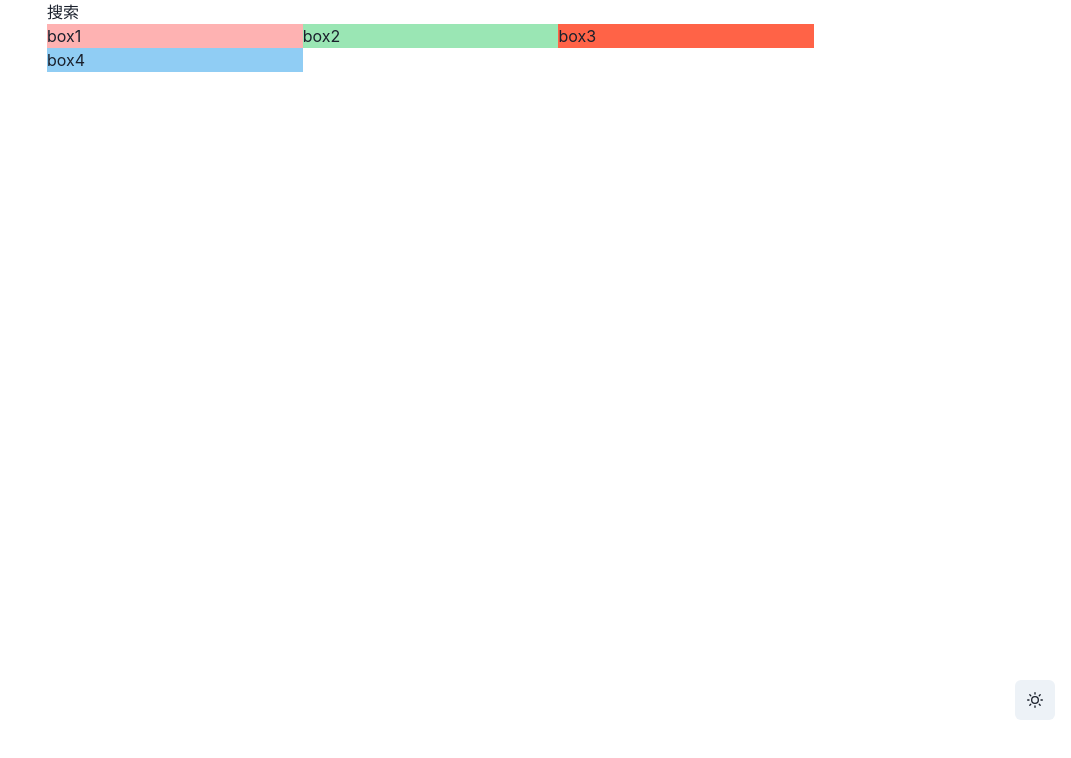
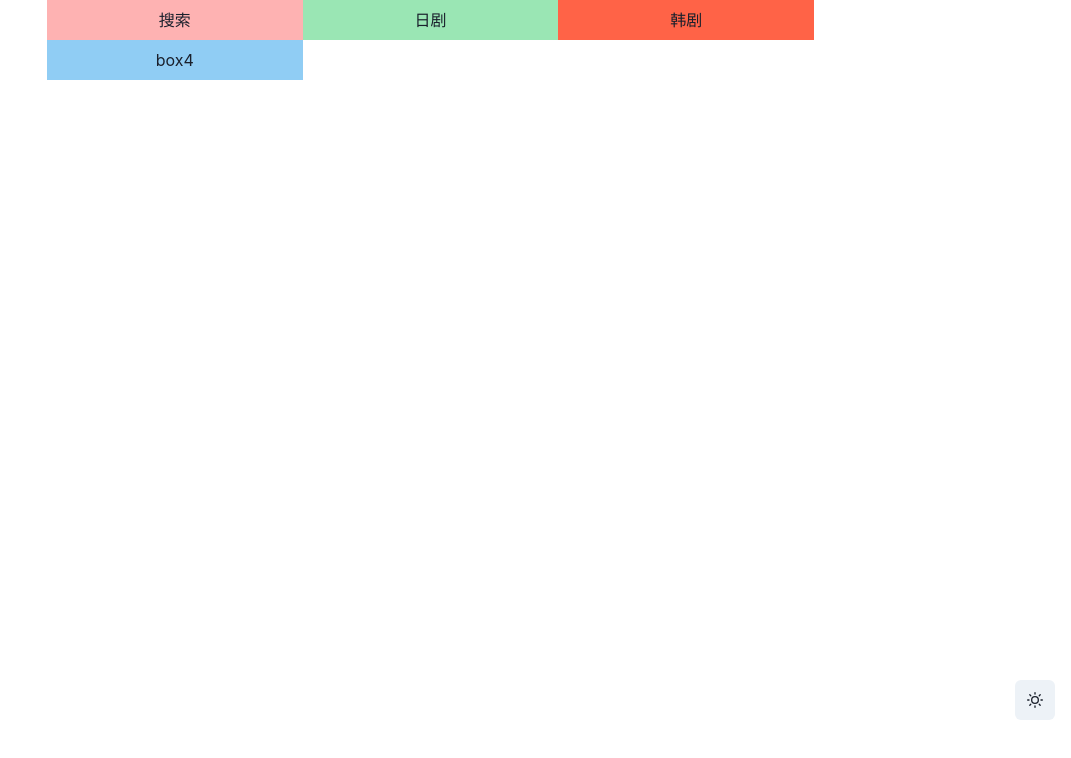
Before and after one commit to dodoto/one, a Next.js app: page / in a window 1280 px wide. Shown: the top 758 px of the page, without its empty margins (209-1280 px from the left). Built offline with nearby package versions, Linux system fonts and the light colour scheme.

Commit message:
modified:   pages/index.tsx

```diff
--- a/pages/index.tsx
+++ b/pages/index.tsx
@@ -1,6 +1,5 @@
 import type { NextPage } from 'next'
-import Link from 'next/link'
-import { Box, Wrap, WrapItem, Center, Container } from '@chakra-ui/react'
+import { Box, Wrap, WrapItem, Link, Center, Container } from '@chakra-ui/react'
 
 
 
@@ -27,28 +26,17 @@ const Home: NextPage = () => {
   return (
     <Box minH="100vh">
       <Container maxW="800px">
-        <Link href="/search">搜索</Link>
         <Wrap spacing="0">
-          <WrapItem bg="red.200" w={TestW}>
-            <Center>
-              box1
-            </Center>
+          <WrapItem bg="red.200" w={TestW} justifyContent="center" py="2">
+            <Link href="/search">搜索</Link>
           </WrapItem>
-          <WrapItem bg="green.200" w={TestW}>
-            <Center>
-              box2
-            </Center>
+          <WrapItem bg="green.200" w={TestW} justifyContent="center" py="2">
+            <Link href="/teleplay/riju">日剧</Link>
           </WrapItem>
-          <WrapItem bg="tomato" w={TestW}>
-            <Center>
-              box3
-            </Center>
+          <WrapItem bg="tomato" w={TestW} justifyContent="center" py="2">
+            <Link href="/teleplay/hanju">韩剧</Link>
           </WrapItem>
-          <WrapItem bg="blue.200" w={TestW}>
-            <Center>
-              box4
-            </Center>
-          </WrapItem>
+          <WrapItem bg="blue.200" w={TestW} justifyContent="center" py="2">box4</WrapItem>
         </Wrap>
       </Container>
     </Box>
```
